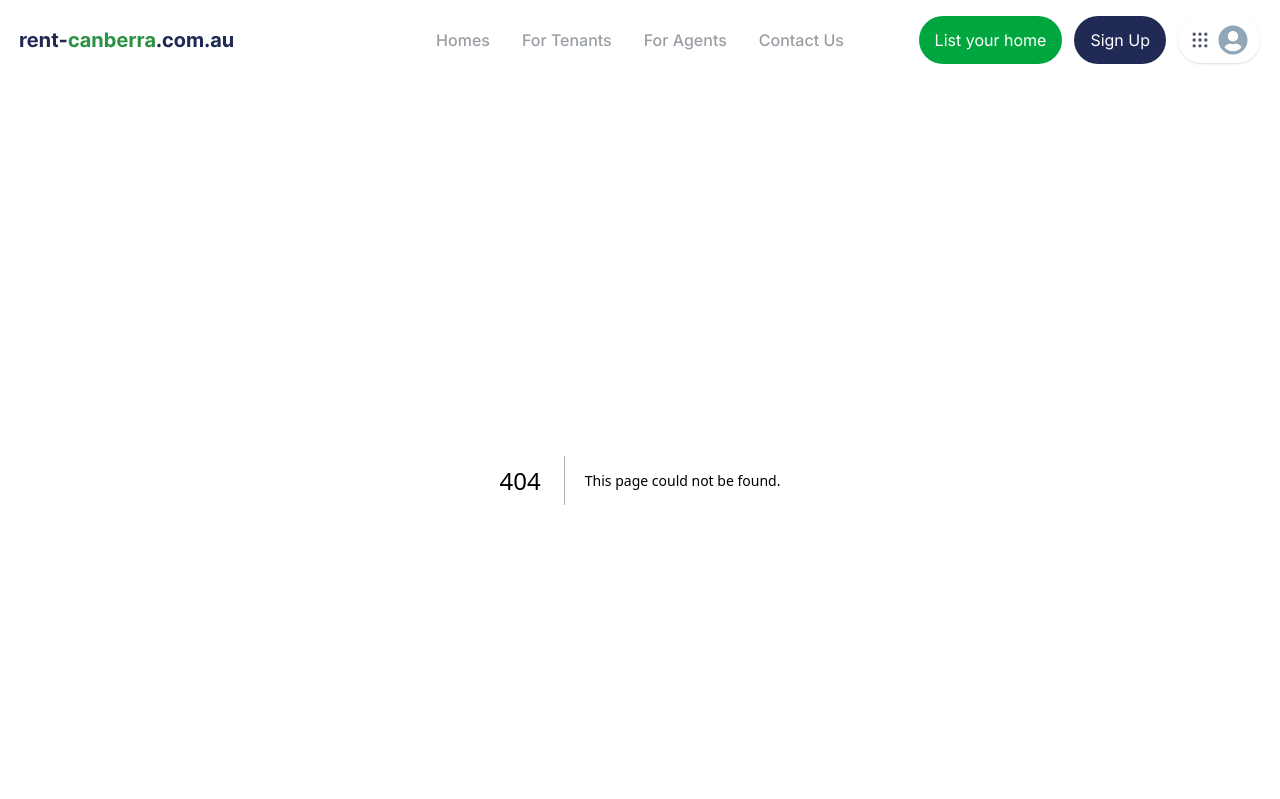
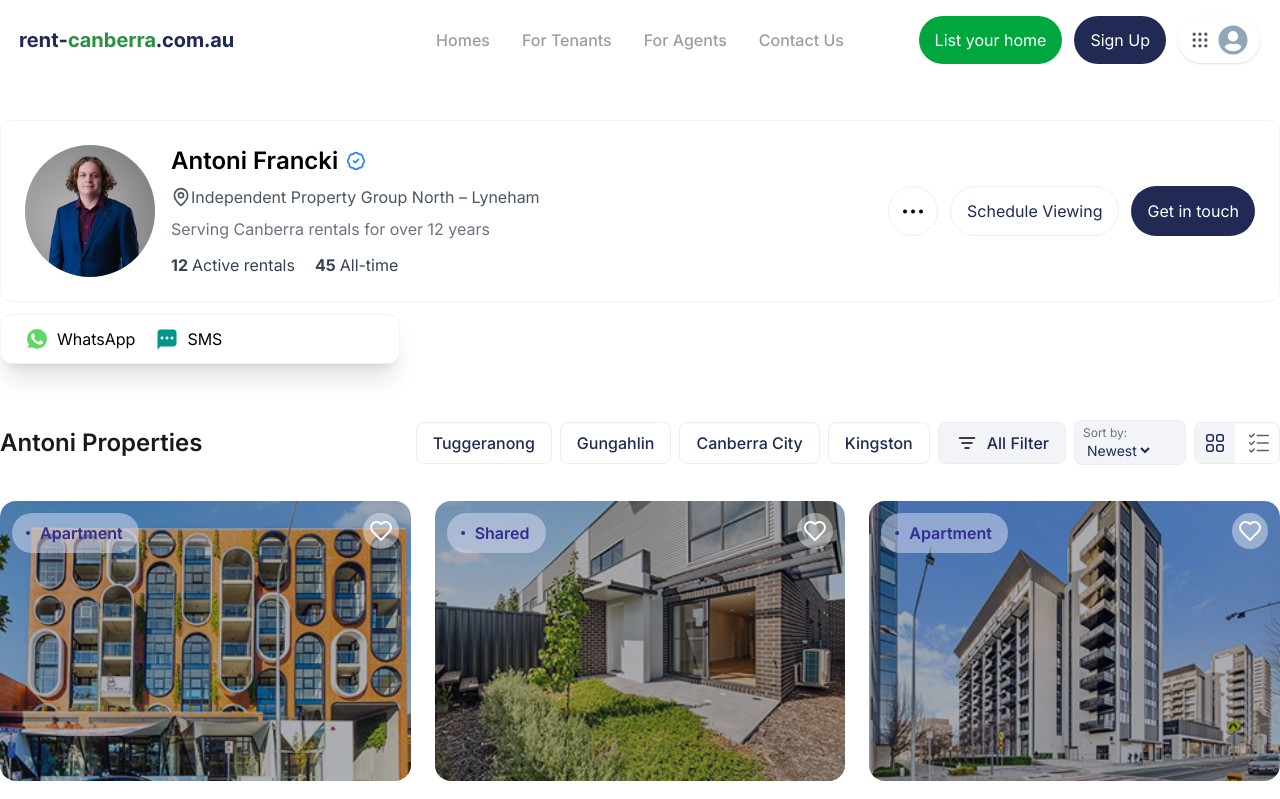
Before and after one commit to mss-souloftware/rc-frontend, a Next.js app: page /landlord in a window 1280 px wide. Before the commit this address had no page. Shown: the top 799 px of the page. Built offline with nearby package versions, Linux system fonts and the light colour scheme.

Commit message:
landlord profile

```diff
--- /dev/null
+++ b/src/app/landlord/page.js
@@ -0,0 +1,25 @@
+import React from 'react'
+import ProfileHeader from '@/components/LandlordProfile/ProfileHeader'
+import ContactBadge from '@/components/LandlordProfile/ContactBadge'
+import FilterCountBar from '@/components/RentalListing/FilterCountBar'
+import PropertyGrid from '@/components/Global/PropertyGrid'
+
+export default function page() {
+    return (
+        <div className="container mx-auto pb-5">
+            <ProfileHeader />
+            <ContactBadge />
+            <div className='mt-10'>
+                <FilterCountBar title="Antoni Properties" />
+            </div>
+
+            <div className="my-5">
+                <PropertyGrid
+                    gridSet={[3, 3, 2, 1]}
+                    limit={9}
+                    showPagination={true}
+                />
+            </div>
+        </div>
+    )
+}
--- /dev/null
+++ b/src/components/LandlordProfile/ContactBadge.jsx
@@ -0,0 +1,45 @@
+import React from 'react'
+
+export default function ContactBadge() {
+    return (
+        <div className="w-full max-w-[400px] px-6 py-3 rounded-xl border border-[#F1F3F7] bg-white flex items-center gap-5 shadow-xl mt-3">
+            <p className='flex items-center gap-2'>
+                <svg width="24" height="24" viewBox="0 0 24 24" fill="none" xmlns="http://www.w3.org/2000/svg">
+                    <g clip-path="url(#clip0_46_1385)">
+                        <path d="M0.51209 11.8563C0.511527 13.8728 1.04253 15.8417 2.05221 17.5771L0.415527 23.5066L6.53103 21.9156C8.2225 22.8292 10.1177 23.308 12.0435 23.3081H12.0486C18.4062 23.3081 23.5815 18.1748 23.5842 11.8653C23.5855 8.80792 22.3866 5.93295 20.2084 3.76997C18.0306 1.60718 15.1342 0.415458 12.0481 0.414062C5.68972 0.414062 0.514809 5.54709 0.512184 11.8563" fill="url(#paint0_linear_46_1385)" />
+                        <path d="M0.100313 11.8527C0.0996563 13.9417 0.649687 15.981 1.69537 17.7786L0 23.9207L6.33478 22.2726C8.08022 23.2168 10.0454 23.7147 12.0451 23.7154H12.0502C18.636 23.7154 23.9972 18.3975 24 11.8621C24.0011 8.69488 22.7591 5.71656 20.5031 3.47609C18.2468 1.23591 15.2468 0.00130233 12.0502 0C5.46337 0 0.102938 5.31721 0.100313 11.8527ZM3.87291 17.469L3.63637 17.0965C2.64206 15.5277 2.11725 13.7149 2.118 11.8534C2.12006 6.4213 6.57544 2.00186 12.054 2.00186C14.7071 2.00298 17.2005 3.02921 19.0759 4.89116C20.9512 6.7533 21.9831 9.22865 21.9824 11.8614C21.98 17.2935 17.5245 21.7135 12.0502 21.7135H12.0463C10.2638 21.7126 8.51569 21.2376 6.99113 20.34L6.62831 20.1265L2.86912 21.1045L3.87291 17.469Z" fill="url(#paint1_linear_46_1385)" />
+                        <path d="M9.06358 6.89771C8.8399 6.4044 8.60449 6.39445 8.39177 6.3858C8.21758 6.37836 8.01846 6.37892 7.81952 6.37892C7.6204 6.37892 7.29687 6.45324 7.0234 6.74952C6.74965 7.04608 5.97827 7.76273 5.97827 9.22031C5.97827 10.6779 7.04824 12.0866 7.1974 12.2845C7.34674 12.482 9.26299 15.5689 12.2979 16.7564C14.8201 17.7433 15.3334 17.547 15.8808 17.4975C16.4283 17.4482 17.6474 16.7811 17.8961 16.0892C18.1451 15.3975 18.1451 14.8046 18.0704 14.6807C17.9958 14.5572 17.7967 14.4831 17.4981 14.335C17.1995 14.1869 15.7315 13.4701 15.4578 13.3712C15.1841 13.2724 14.985 13.2231 14.7859 13.5198C14.5868 13.8159 14.015 14.4831 13.8407 14.6807C13.6666 14.8787 13.4923 14.9034 13.1938 14.7552C12.8951 14.6065 11.9335 14.2941 10.7926 13.2849C9.90499 12.4996 9.30574 11.5298 9.13155 11.2331C8.95737 10.937 9.1129 10.7764 9.26262 10.6288C9.39677 10.496 9.5613 10.2828 9.71074 10.1099C9.85962 9.93687 9.9093 9.81343 10.0089 9.61585C10.1085 9.41808 10.0586 9.24506 9.98412 9.09687C9.9093 8.94868 9.32908 7.48347 9.06358 6.89771Z" fill="white" />
+                    </g>
+                    <defs>
+                        <linearGradient id="paint0_linear_46_1385" x1="1158.85" y1="2309.67" x2="1158.85" y2="0.414062" gradientUnits="userSpaceOnUse">
+                            <stop stop-color="#1FAF38" />
+                            <stop offset="1" stop-color="#60D669" />
+                        </linearGradient>
+                        <linearGradient id="paint1_linear_46_1385" x1="1200" y1="2392.07" x2="1200" y2="0" gradientUnits="userSpaceOnUse">
+                            <stop stop-color="#F9F9F9" />
+                            <stop offset="1" stop-color="white" />
+                        </linearGradient>
+                        <clipPath id="clip0_46_1385">
+                            <rect width="24" height="24" fill="white" />
+                        </clipPath>
+                    </defs>
+                </svg>
+                <span>
+                    WhatsApp
+                </span>
+            </p>
+            <p className='flex items-center gap-2'>
+
+                <svg width="24" height="24" viewBox="0 0 24 24" fill="none" xmlns="http://www.w3.org/2000/svg">
+                    <path d="M18.5 19.5H5.5L2.5 22.5V5.5C2.5 3.85 3.85 2.5 5.5 2.5H18.5C20.15 2.5 21.5 3.85 21.5 5.5V16.5C21.5 18.15 20.15 19.5 18.5 19.5Z" fill="#009688" />
+                    <path d="M12 12.5C12.8284 12.5 13.5 11.8284 13.5 11C13.5 10.1716 12.8284 9.5 12 9.5C11.1716 9.5 10.5 10.1716 10.5 11C10.5 11.8284 11.1716 12.5 12 12.5Z" fill="white" />
+                    <path d="M17 12.5C17.8284 12.5 18.5 11.8284 18.5 11C18.5 10.1716 17.8284 9.5 17 9.5C16.1716 9.5 15.5 10.1716 15.5 11C15.5 11.8284 16.1716 12.5 17 12.5Z" fill="white" />
+                    <path d="M7 12.5C7.82843 12.5 8.5 11.8284 8.5 11C8.5 10.1716 7.82843 9.5 7 9.5C6.17157 9.5 5.5 10.1716 5.5 11C5.5 11.8284 6.17157 12.5 7 12.5Z" fill="white" />
+                </svg>
+                <span>
+                    SMS
+                </span>
+            </p>
+        </div>
+    )
+}
--- /dev/null
+++ b/src/components/LandlordProfile/ProfileHeader.jsx
@@ -0,0 +1,52 @@
+import Image from "next/image";
+import { Button } from "@/components/ui/button";
+import { BadgeCheck, MapPin, } from "lucide-react";
+
+export default function ProfileHeader() {
+    return (
+        <div className="w-full p-6 rounded-xl border border-[#F1F3F7] bg-white flex items-center justify-between mt-10">
+            <div className="flex gap-4">
+                <Image
+                    src="/global/profile.jpg"
+                    alt="Antoni Francki"
+                    width={130}
+                    height={130}
+                    className="rounded-full object-cover"
+                />
+                <div className="space-y-1">
+                    <div className="flex items-center gap-2">
+                        <h2 className="text-2xl font-semibold">Antoni Francki</h2>
+                        <BadgeCheck className="w-5 h-5 text-blue-500" />
+                    </div>
+                    <p className="text-md text-gray-600 flex items-center my-2">
+                        <MapPin className="w-5 h-5" />
+                        Independent Property Group North – Lyneham
+                    </p>
+                    <p className="text-md text-gray-500">
+                        Serving Canberra rentals for over 12 years
+                    </p>
+                    <div className="flex items-center gap-1 text-md text-gray-700 mt-3">
+                        <span className="font-bold">12</span>Active rentals
+                        <span className="font-bold ml-4">45</span>All-time
+                    </div>
+                </div>
+            </div>
+
+            <div className="flex items-stretch gap-3">
+                <Button variant="ghostBorder" className="p-[14px]">
+                    <svg width="20" height="5" viewBox="0 0 20 5" fill="none" xmlns="http://www.w3.org/2000/svg">
+                        <rect y="0.5" width="4" height="4" rx="2" fill="black" />
+                        <rect x="8" y="0.5" width="4" height="4" rx="2" fill="black" />
+                        <rect x="16" y="0.5" width="4" height="4" rx="2" fill="black" />
+                    </svg>
+                </Button>
+                <Button variant="ghostBorder" className="w-full py-3 px-4 whitespace-nowrap">
+                    Schedule Viewing
+                </Button>
+                <Button variant="blueGreen" className="w-full py-3 px-4 whitespace-nowrap">
+                    Get in touch
+                </Button>
+            </div>
+        </div>
+    );
+}
--- a/src/components/RentalListing/FilterCountBar.jsx
+++ b/src/components/RentalListing/FilterCountBar.jsx
@@ -5,16 +5,18 @@ import { FaFilter, FaTh, FaBars } from 'react-icons/fa';
 
 const areas = ['Tuggeranong', 'Gungahlin', 'Canberra City', 'Kingston'];
 
-export default function FilterCountBar() {
+export default function FilterCountBar({ title }) {
     const [view, setView] = useState('grid'); // 'grid' or 'list'
     const [sort, setSort] = useState('newest');
 
     return (
         <div className="flex flex-wrap items-center justify-between gap-4 py-4 mt-3 bg-white">
             {/* Left: Result count */}
+
             <div className="text-2xl font-semibold text-[#1A1A1A] whitespace-nowrap">
-                32 Results Found
+                {title ? title : "32 Results Found"}
             </div>
+
 
             {/* Right: Filters */}
             <div className="flex flex-wrap items-center gap-2">
--- a/src/components/ui/button.jsx
+++ b/src/components/ui/button.jsx
@@ -9,6 +9,8 @@ export const Button = React.forwardRef(
       default: 'bg-green-600 text-white hover:bg-green-700',
       ghost: 'bg-transparent hover:bg-gray-100 text-white',
       grayTrans: 'bg-gray-400 hover:bg-green-600 text-white rounded-full',
+      blueGreen: 'bg-[#202A54] hover:bg-green-600 text-white rounded-full',
+      ghostBorder: 'bg-trasnparent text-[#202A54] border border-[#EFEFEF] hover:bg-green-600 hover:text-white hover:border-green-600 rounded-full',
     };
 
     return (
```
Also changed, not shown: public/global/profile.jpg (added).
